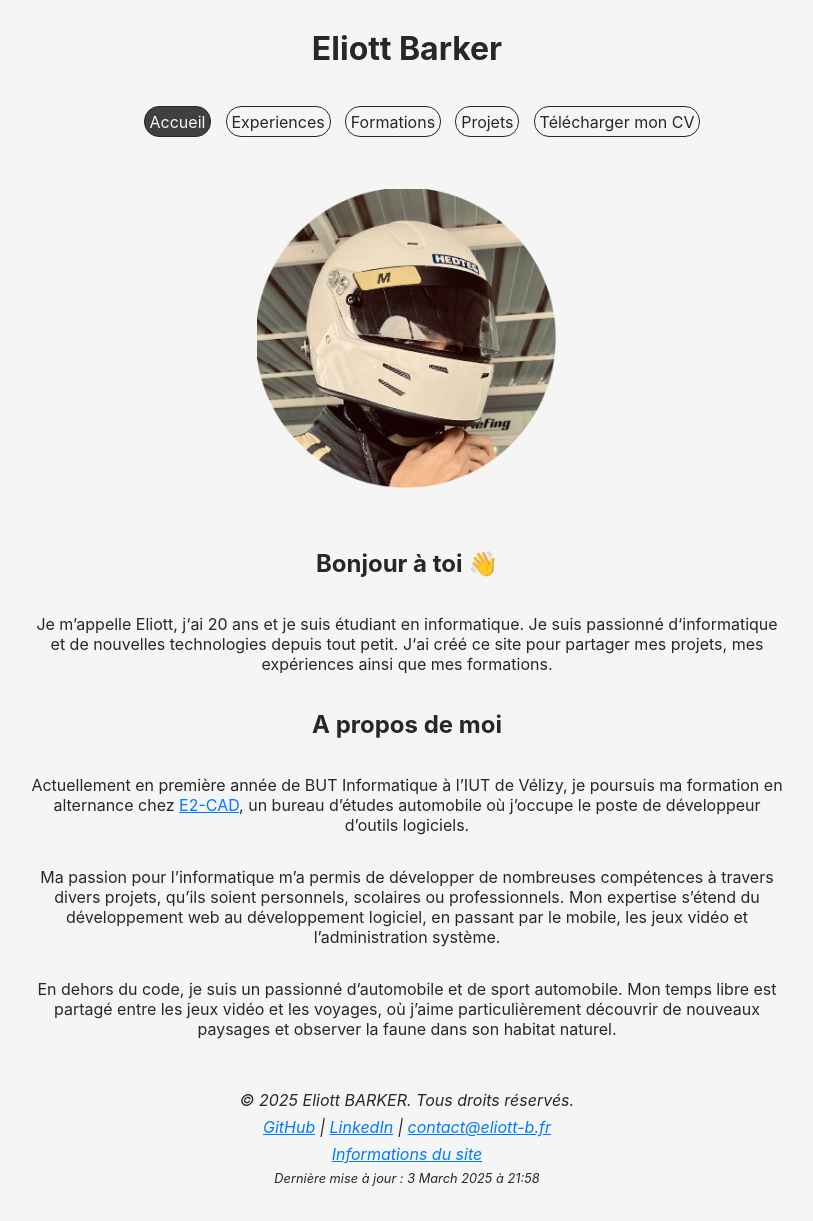
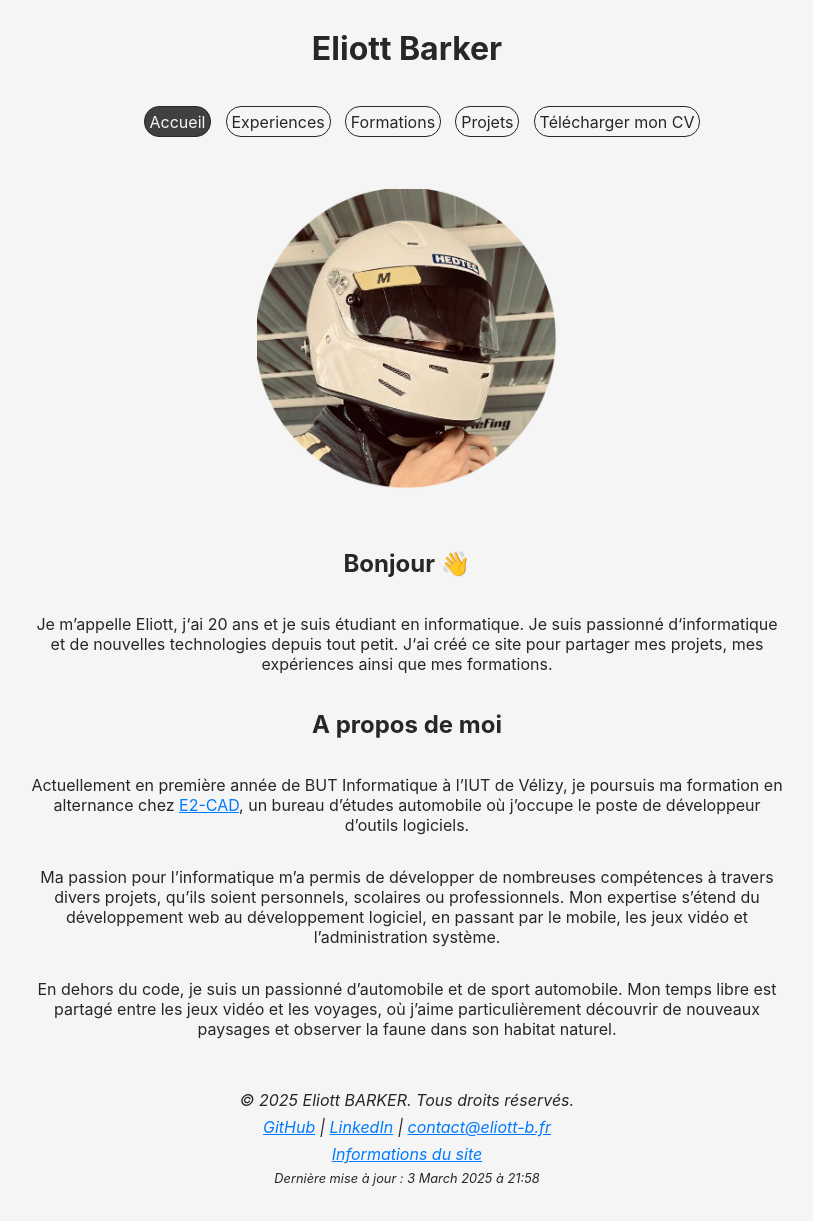
Before and after one commit to Eliott-B/portfolio, a Jekyll site: the page built from _pages/index.md, in a window 1280 px wide. Shown: the whole page, without its empty margins (233-1046 px from the left). Built offline with Jekyll 4.4.1, drawn with Linux system fonts in a browser that asks for light colours; emoji names are drawn with the system emoji font.

Commit message:
:lipstick: Simplify greeting message on the homepage

```diff
--- a/_pages/index.md
+++ b/_pages/index.md
@@ -6,7 +6,7 @@ permalink: /
 
 ![Photo](assets/img/logo.png){: .center-img }
 
-## Bonjour à toi :wave:
+## Bonjour :wave:
 
 Je m'appelle Eliott, j&lsquo;ai 20 ans et je suis étudiant en informatique. Je suis passionné d&lsquo;informatique et de nouvelles technologies depuis tout petit. J&lsquo;ai créé ce site pour partager mes projets, mes expériences ainsi que mes formations.
 
```
